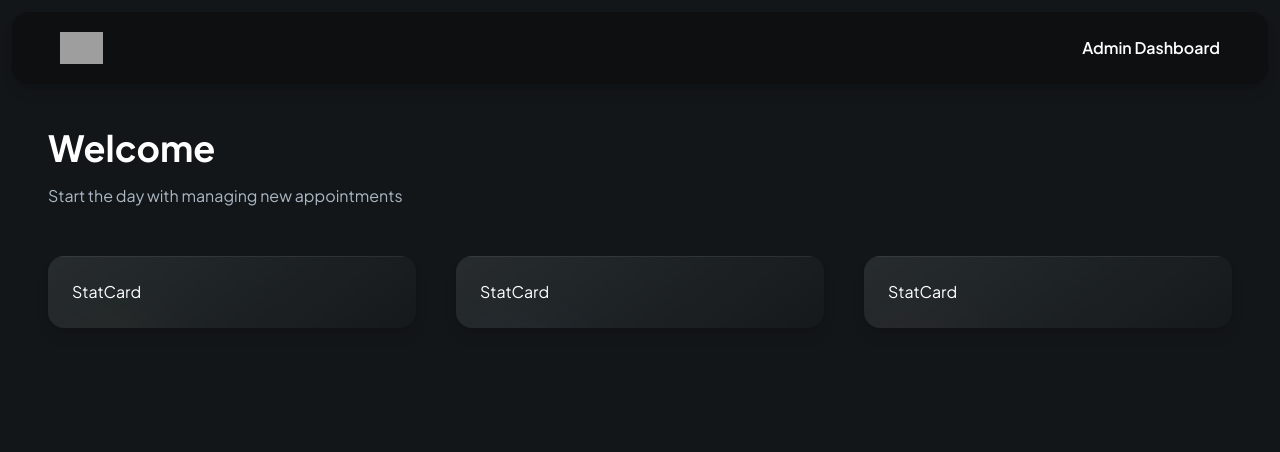
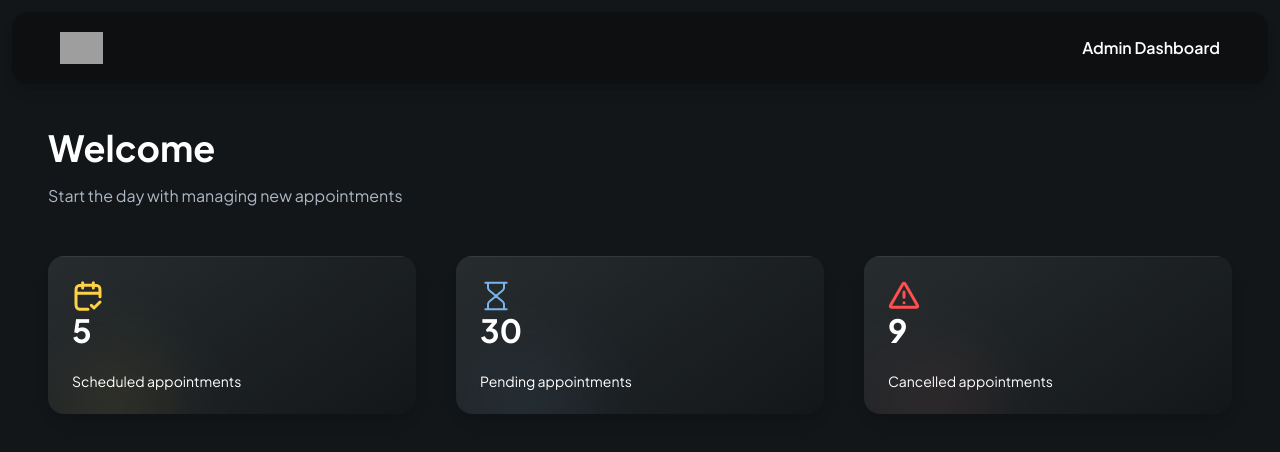
Before and after one commit to EricJoshua1/AroeCare-Patient-care-platform, a Next.js app: page /admin in a window 1280 px wide. Shown: the top 452 px of the page. Built offline with nearby package versions, Linux system fonts and the light colour scheme; grey boxes are pictures that could not be loaded.

Commit message:
Feat: implement StatCard bg & texts

```diff
--- a/components/StatCard.tsx
+++ b/components/StatCard.tsx
@@ -1,4 +1,5 @@
 import clsx from 'clsx'
+import Image from 'next/image'
 import React from 'react'
 
 interface StatCardProps {
@@ -15,7 +16,18 @@ const StatCard = ({type, icon, label, count = 0}: StatCardProps) => {
         'bg-pending' : type === 'pending',
         'bg-cancelled' : type === 'cancelled'
     })}>
-      StatCard
+     <div>
+        <Image
+          src={icon}
+          alt='label'
+          height={32}
+          width={32}
+          className='size-8 w-fit'
+        />
+        <h2 className='text-32-bold text-white'>{count} </h2>
+     </div>
+
+     <p className='text-14-regular'>{label}</p>
     </div>
   )
 }
```
